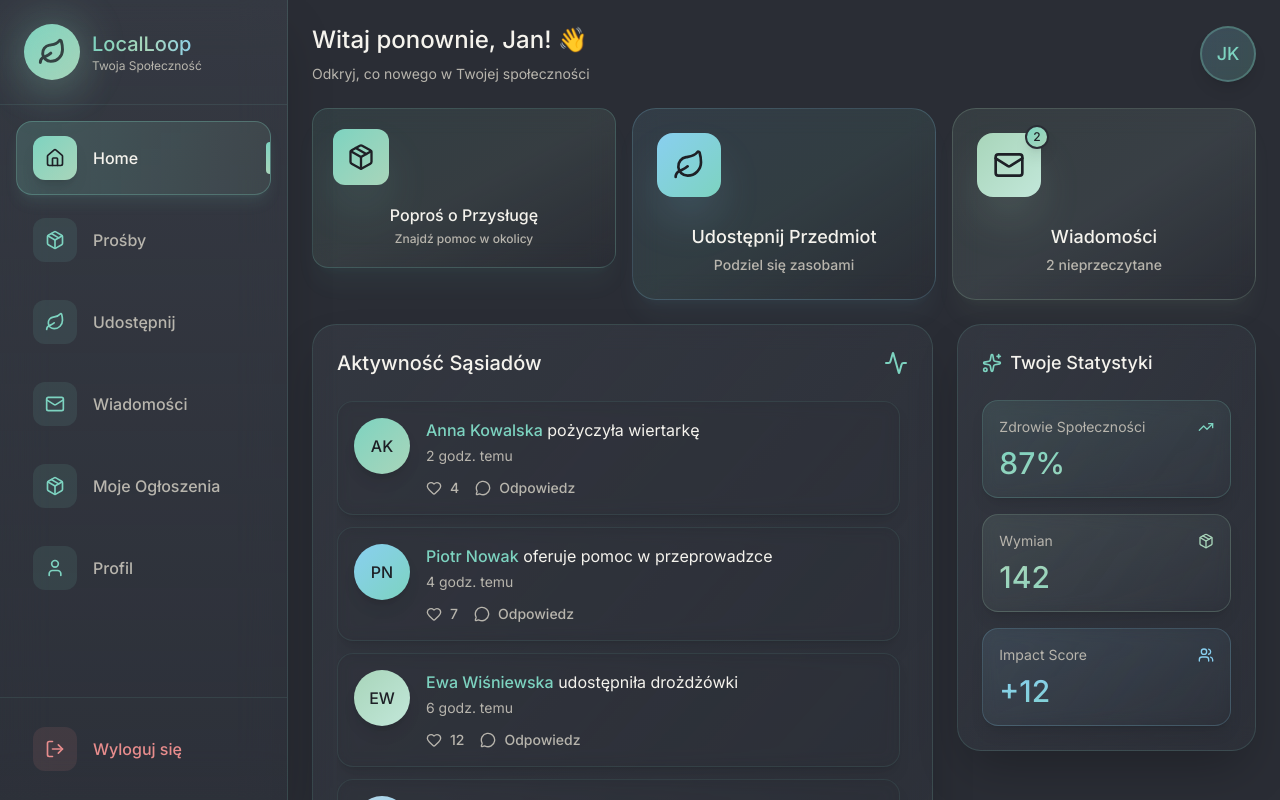
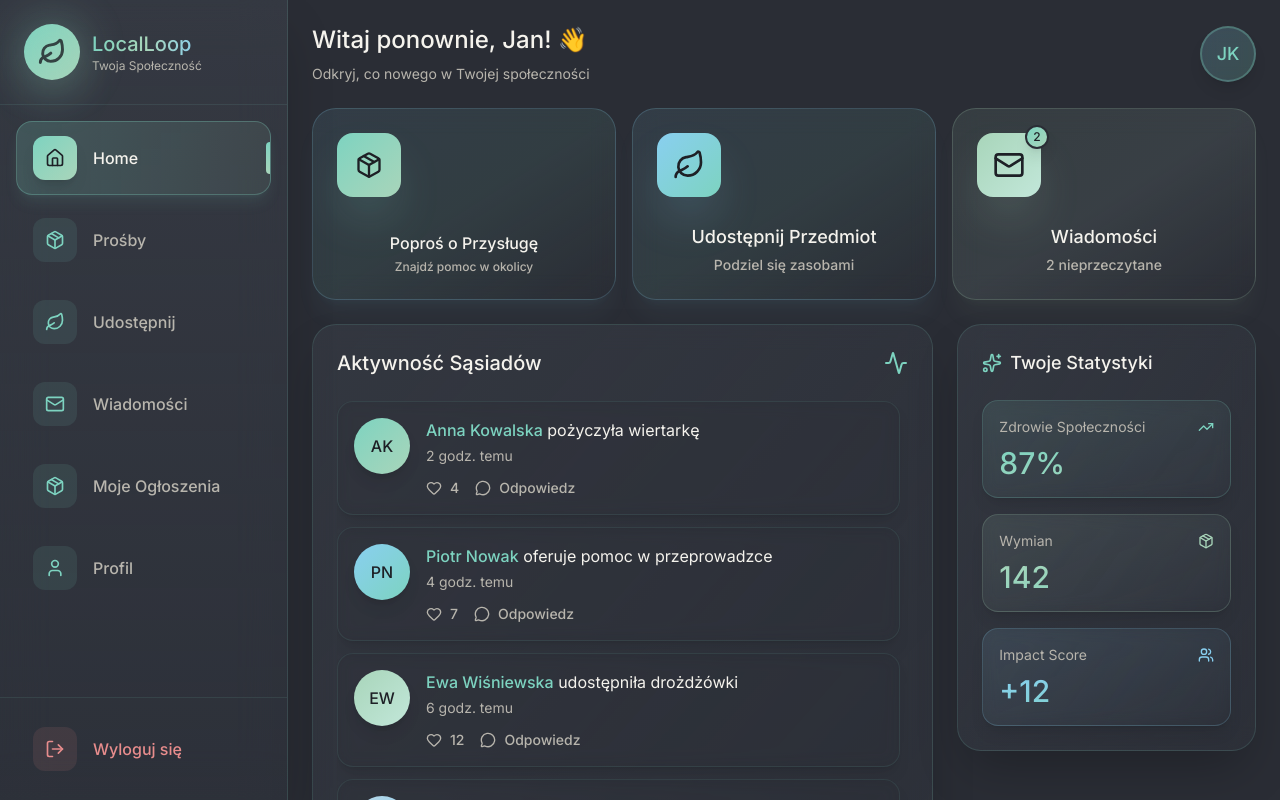
Before and after one commit to NasTiaFox30/LocalLoop, a React (Vite) app: page /dashboard in a window 1280 px wide. Shown: the top 800 px of the page. Built offline with nearby package versions, Linux system fonts and the light colour scheme.

Commit message:
Fix: style of action cards

```diff
--- a/src/app/components/DesktopDashboard.tsx
+++ b/src/app/components/DesktopDashboard.tsx
@@ -39,11 +39,11 @@ export default function DesktopDashboard({ onOpenDetail }: DesktopDashboardProps
         <div className="grid grid-cols-3 gap-4 mb-6">
           <button
             onClick={() => navigate('/request')}
-            className="relative overflow-hidden rounded-2xl p-5 h-40 backdrop-blur-md bg-gradient-to-br from-[#7dd3c0]/10 via-[#a8d5ba]/10 to-transparent border border-[#7dd3c0]/20 hover:border-[#7dd3c0]/40 hover:scale-[1.02] transition-all duration-500 group shadow-xl shadow-[#7dd3c0]/5"
+            className="relative overflow-hidden rounded-3xl p-6 h-48 backdrop-blur-md bg-gradient-to-br from-[#89cff0]/10 via-[#7dd3c0]/10 to-transparent border border-[#89cff0]/20 hover:border-[#89cff0]/40 hover:scale-[1.02] transition-all duration-500 group shadow-xl shadow-[#89cff0]/5"
           >
             <div className="absolute inset-0 bg-gradient-to-br from-[#7dd3c0]/5 to-transparent opacity-0 group-hover:opacity-100 transition-opacity duration-500" />
             <div className="relative z-10 flex flex-col h-full">
-              <div className="w-14 h-14 rounded-xl bg-gradient-to-br from-[#7dd3c0] to-[#a8d5ba] flex items-center justify-center mb-auto group-hover:scale-110 transition-transform duration-500 shadow-2xl shadow-[#7dd3c0]/30">
+              <div className="w-16 h-16 rounded-2xl bg-gradient-to-br from-[#7dd3c0] to-[#a8d5ba] flex items-center justify-center mb-auto group-hover:scale-110 transition-transform duration-500 shadow-2xl shadow-[#7dd3c0]/30">
                 <Package className="w-7 h-7 text-[#1e2026]" />
               </div>
               <div>
```
